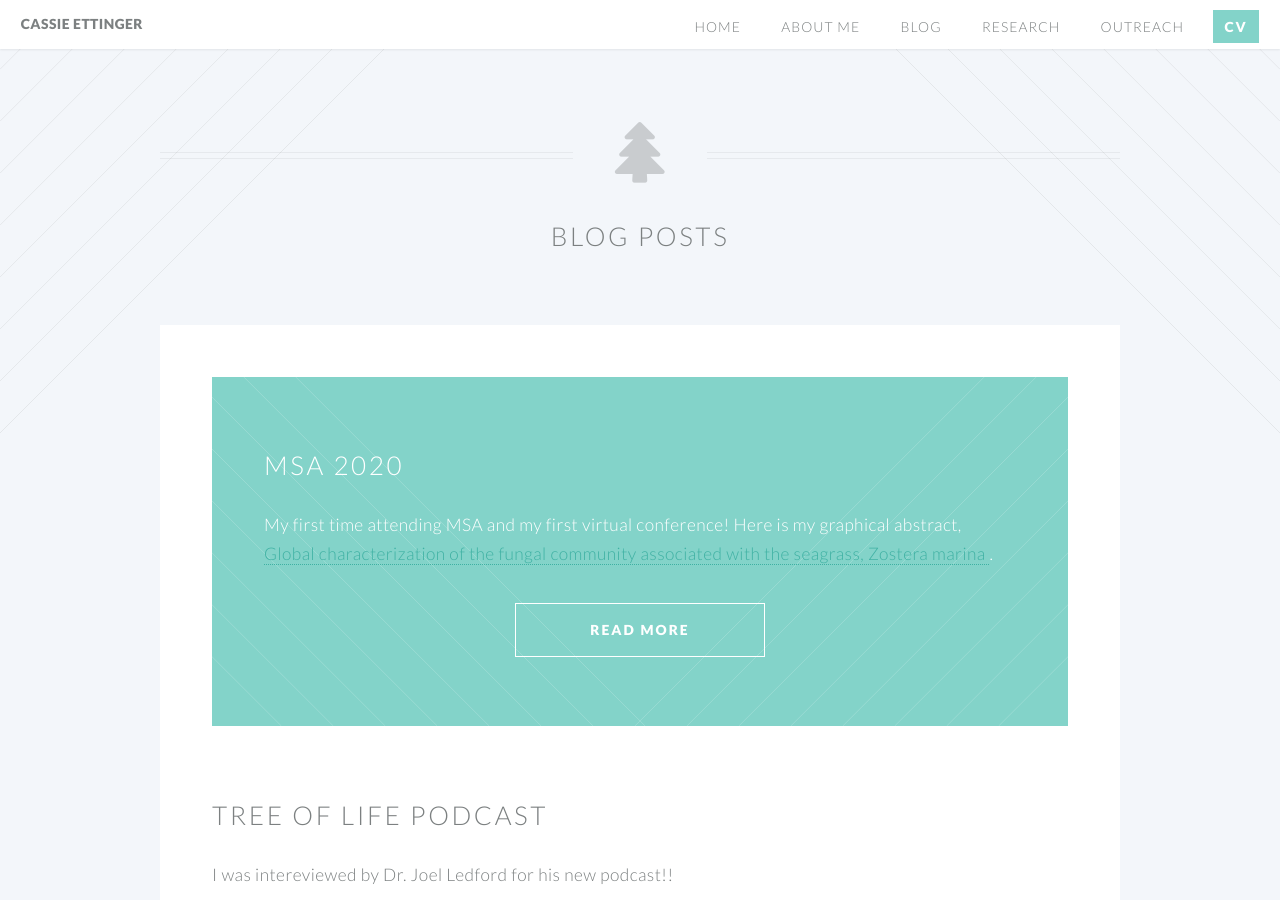
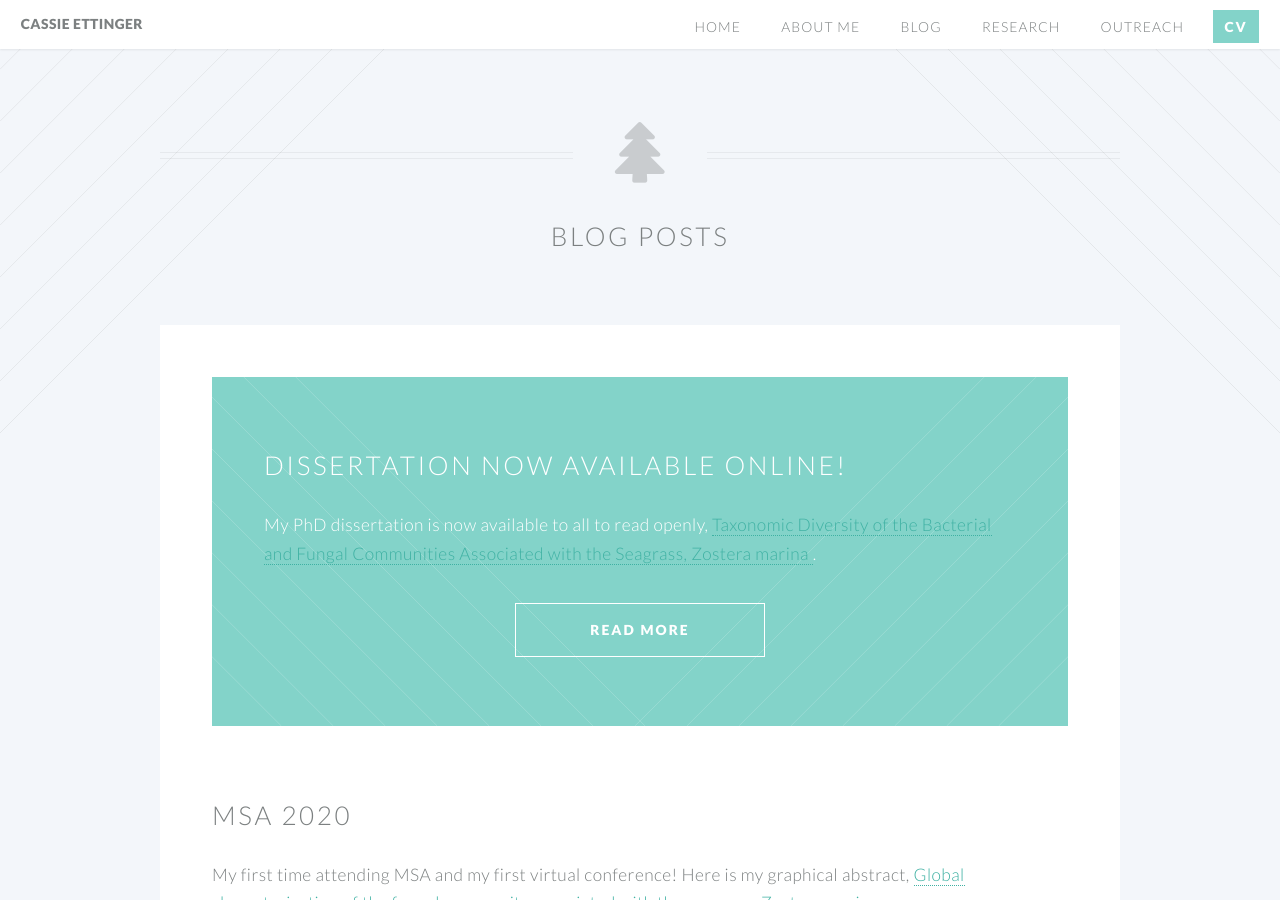
Before and after one commit to marinalaforgia/casett.github.io, a Jekyll site: the page built from blog.html, in a window 1280 px wide and 900 px high. Built offline with Jekyll 4.4.1, drawn with Linux system fonts in a browser that asks for light colours.

Commit message:
added blog post about phd

```diff
--- /dev/null
+++ b/_posts/2020-11-18-phd.html
@@ -0,0 +1,14 @@
+---
+layout: post
+comments: true
+
+title: Dissertation now available online!
+date: 2020-11-18 11:53:00
+
+---
+
+
+<p> My PhD dissertation is now available to all to read openly, <a href="https://pqdtopen.proquest.com/doc/2460090049.html?FMT=ABS"> Taxonomic Diversity of the Bacterial and Fungal Communities Associated with the Seagrass, Zostera marina </a>. <br>
+
+
+<blockquote class="twitter-tweet"><p lang="en" dir="ltr">And thus Cassie Ettinger <a href="https://twitter.com/casettron?ref_src=twsrc%5Etfw">@casettron</a> gongs her way at <a href="https://twitter.com/ucdavis?ref_src=twsrc%5Etfw">@ucdavis</a> <a href="https://twitter.com/manettishrem?ref_src=twsrc%5Etfw">@manettishrem</a> to becoming “Dr. Ettinger”. Now off to the <a href="https://twitter.com/hyphaltip?ref_src=twsrc%5Etfw">@hyphaltip</a> lab at <a href="https://twitter.com/UCRiverside?ref_src=twsrc%5Etfw">@UCRiverside</a>. So proud of her. Such an amazing scientist and person. <a href="https://t.co/R4GVt0JDAF">pic.twitter.com/R4GVt0JDAF</a></p>&mdash; Jonathan Eisen (@phylogenomics) <a href="https://twitter.com/phylogenomics/status/1299444653960228869?ref_src=twsrc%5Etfw">August 28, 2020</a></blockquote> <script async src="https://platform.twitter.com/widgets.js" charset="utf-8"></script>
--- a/index.html
+++ b/index.html
@@ -18,7 +18,7 @@ layout: landing-page
 								<header>
 									<h2><strong>Dissertation research</strong></h2>
 								</header>
-								<p> For my <a href ="https://pqdtopen.proquest.com/doc/2460090049.html?FMT=ABS"> dissertation </a> with <a href="http://phylogenomics.me/"><strong>Dr. Jonathan Eisen</strong></a> at the University of California, Davis, I investigated the taxonomic diversity of seagrass-associated bacteria (aka the <strong>seagrass microbiome</strong>) and fungi (aka the <strong>seagrass mycobiome</strong>).</p>
+								<p> For my <a href ="https://pqdtopen.proquest.com/doc/2460090049.html?FMT=ABS">dissertation</a> with <a href="http://phylogenomics.me/"><strong>Dr. Jonathan Eisen</strong></a> at the University of California, Davis, I investigated the taxonomic diversity of seagrass-associated bacteria (aka the <strong>seagrass microbiome</strong>) and fungi (aka the <strong>seagrass mycobiome</strong>).</p>
 								<footer>
 									<div class="row">
 									<div class="6u">
```
